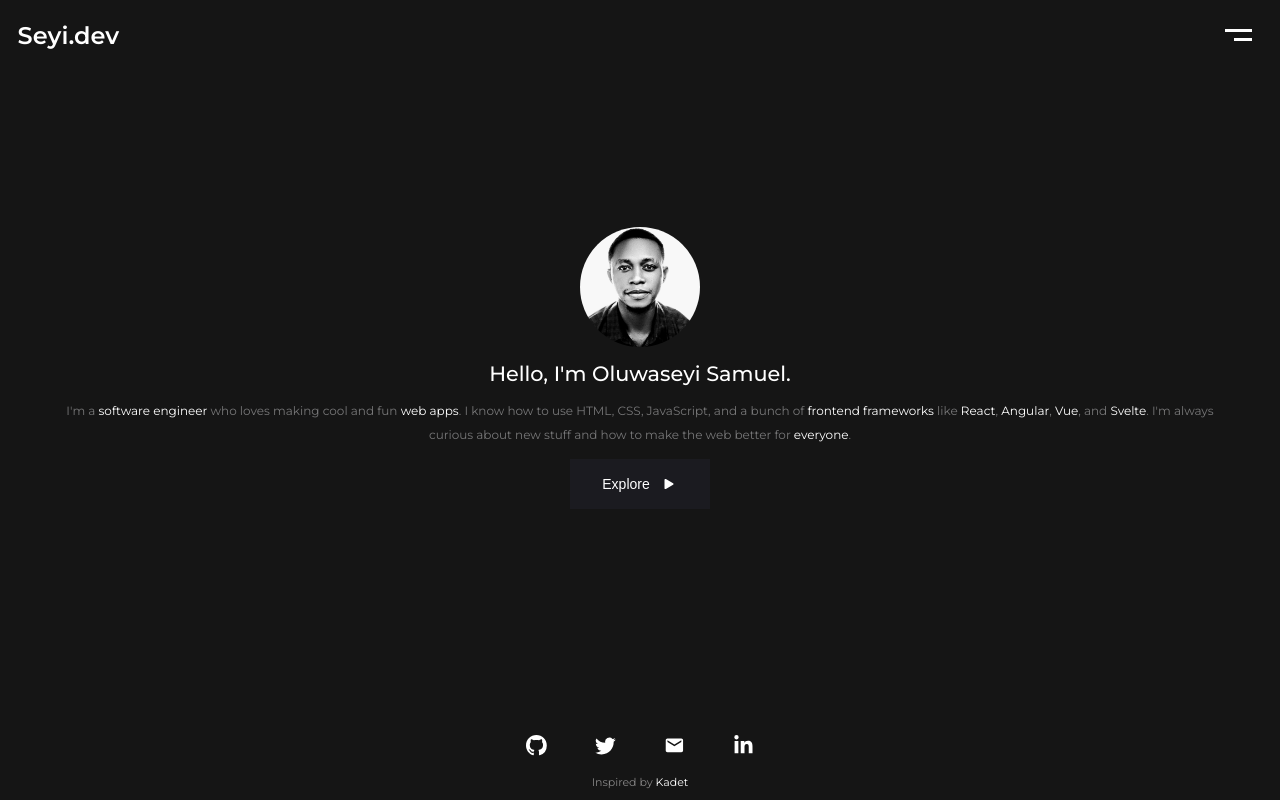
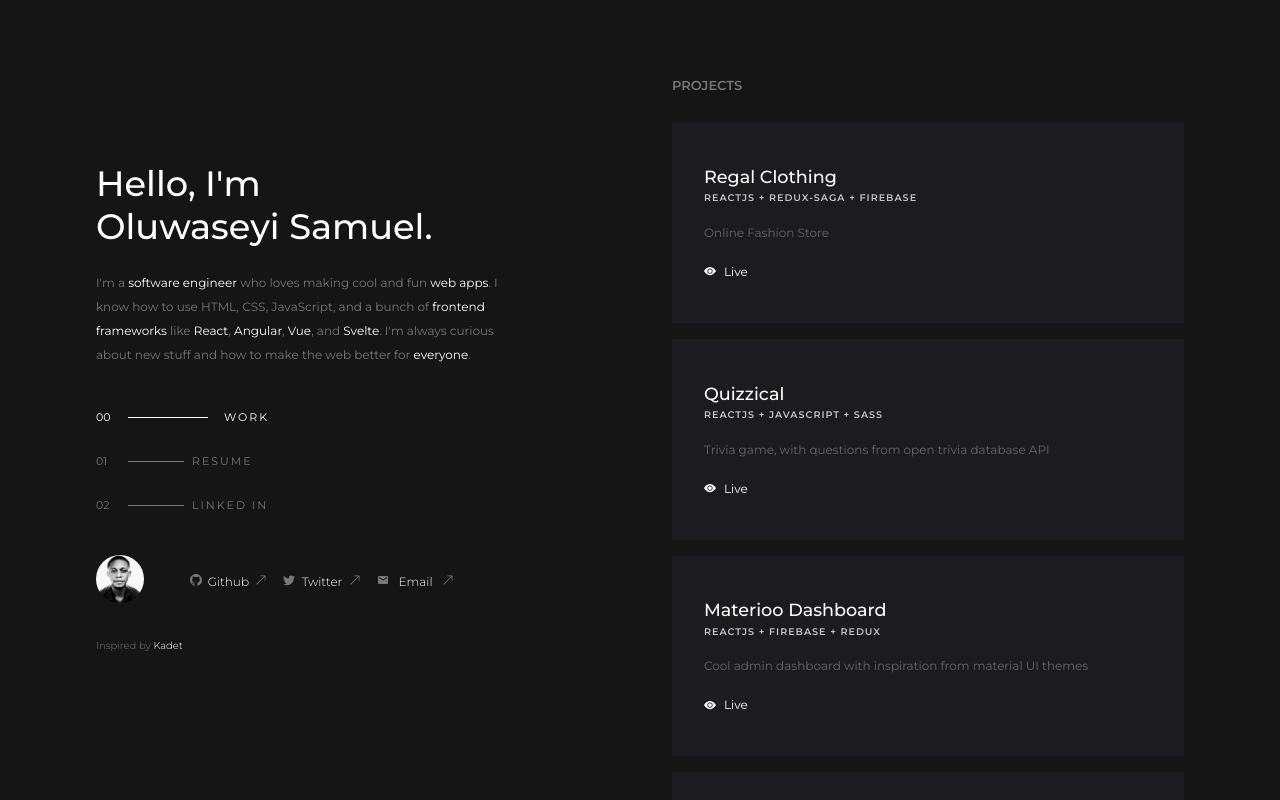
Before and after one commit to Seyi-dev1/Portfolio, a Next.js app: page / in a window 1280 px wide. Shown: the top 800 px of the page. Built offline with nearby package versions, Linux system fonts and the light colour scheme.

Commit message:
solving screen zoom issue

```diff
--- a/app/components/bio/Bio.jsx
+++ b/app/components/bio/Bio.jsx
@@ -28,7 +28,7 @@ const Bio = () => {
 
       return false;
     }
-    width > 1200 &&
+    width > 1100 &&
       document.querySelector("#bio").addEventListener("wheel", preventScroll, {
         passive: false,
       });
--- a/app/components/bio/bio.module.scss
+++ b/app/components/bio/bio.module.scss
@@ -3,23 +3,19 @@
   position: sticky;
   top: 0;
   overflow: hidden;
-  @media screen and (max-width: 1200px) {
-    justify-self: center;
-    position: unset;
-  }
   .container {
     display: grid;
     .static {
       height: 100vh;
       display: grid;
       align-content: center;
-      @media screen and (max-width: 1200px) {
-        height: auto;
-      }
+      align-items: center;
+
       .staticContent {
         .greeting {
-          margin-top: 4rem;
-          @media screen and (max-width: 1200px) {
+          // margin-top: 4rem;
+          font-size: 2.2rem;
+          @media screen and (max-width: 1100px) {
             text-align: center;
             font-size: 2rem;
           }
@@ -28,11 +24,12 @@
           color: #777778;
           line-height: 2;
           font-weight: 400;
-          width: 70%;
-          @media screen and (max-width: 1200px) {
+          width: 80%;
+          font-size: 12px;
+          @media screen and (max-width: 1100px) {
             width: 100%;
             text-align: center;
-            font-size: 15px;
+            font-size: 10px;
           }
           span {
             color: #fff;
@@ -41,17 +38,19 @@
         .list {
           display: grid;
           margin-top: 2rem;
+          gap: 0.5rem;
           a {
             text-decoration: none;
+            width: fit-content;
           }
           .listItem {
             display: grid;
             align-items: center;
             width: fit-content;
-            grid-template-columns: 1rem 6rem 7rem;
-            gap: 2rem;
+            grid-template-columns: 1rem 5rem 7rem;
+            gap: 1rem;
             color: #777778;
-            @media screen and (max-width: 1200px) {
+            @media screen and (max-width: 1100px) {
               display: none;
             }
             cursor: pointer;
@@ -76,16 +75,19 @@
               }
             }
             .line {
-              height: 1px;
+              height: 0.5px;
               background-color: #777778;
-              width: 50%;
+              width: 70%;
               transition: width 0.5s ease-in-out;
             }
             .text {
               letter-spacing: 2px;
-              transform: translateX(-3.5rem);
+              transform: translateX(-2rem);
               transition: transform 0.5s ease-in-out;
-              font-size: 14px;
+              font-size: 11px;
+            }
+            p {
+              font-size: 11px;
             }
           }
         }
@@ -105,11 +107,11 @@
             width: 100%;
           }
           img {
-            width: 4rem;
-            height: 4rem;
+            width: 3rem;
+            height: 3rem;
             object-fit: cover;
             border-radius: 50%;
-            @media screen and (max-width: 1200px) {
+            @media screen and (max-width: 1100px) {
               position: absolute;
               left: 50%;
               top: -1rem;
@@ -121,10 +123,11 @@
           .socialLink {
             display: grid;
             grid-template-columns: repeat(3, 1fr);
+            gap: 5px;
             align-content: center;
 
             .image {
-              @media screen and (max-width: 1200px) {
+              @media screen and (max-width: 1100px) {
                 position: absolute;
                 left: 50%;
               }
@@ -132,16 +135,25 @@
 
             .icon {
               color: #777778;
+              font-size: 12px;
             }
 
             .arrowUp {
               justify-self: end;
+              font-size: 12px;
+            }
+
+            span {
+              font-size: 12px;
+              font-weight: 300;
             }
           }
         }
         .inspo {
-          font-size: 14px;
+          font-size: 10px;
           color: #777778;
+          font-weight: 300;
+          margin-top: 2rem;
           a {
             text-decoration: none;
             span {
--- a/app/components/footer/footer.module.scss
+++ b/app/components/footer/footer.module.scss
@@ -1,6 +1,6 @@
 .footer {
   display: none;
-  @media screen and (max-width: 1300px) {
+  @media screen and (max-width: 1100px) {
     display: grid;
   }
 
--- a/app/components/work/card.module.scss
+++ b/app/components/work/card.module.scss
@@ -6,7 +6,7 @@
   .title {
     color: #fff;
     h1 {
-      font-size: 1.7rem;
+      font-size: 1.5rem;
       @media screen and (max-width: 1300px) {
         font-size: 1.1rem;
       }
@@ -15,7 +15,7 @@
   .stack {
     color: #c5c5c8;
     font-weight: 600;
-    font-size: 0.8rem;
+    font-size: 0.6rem;
     margin-top: -1rem;
     letter-spacing: 1px;
     @media screen and (max-width: 1300px) {
@@ -24,8 +24,9 @@
   }
   .description {
     color: #666669;
+    font-size: 12px;
     @media screen and (max-width: 1300px) {
-      font-size: 13px;
+      font-size: 12px;
     }
   }
   .btn {
@@ -39,8 +40,9 @@
         cursor: pointer;
         width: fit-content;
         color: #fff;
+        font-size: 12px;
         @media screen and (max-width: 1300px) {
-          font-size: 14px;
+          font-size: 12px;
         }
       }
     }
--- a/app/components/work/data.js
+++ b/app/components/work/data.js
@@ -1,4 +1,18 @@
 export const data = [
+  {
+    title: "Regal Clothing",
+    stack: "REACTJS + REDUX-SAGA + FIREBASE",
+    description: "Online Fashion Store",
+    id: 3,
+    link: "https://crown-clothing-mu.vercel.app/",
+  },
+  {
+    title: "Quizzical",
+    stack: "REACTJS + JAVASCRIPT + SASS",
+    description: "Trivia game, with questions from open trivia database API",
+    id: 2,
+    link: "https://quzzical-nine.vercel.app/",
+  },
   {
     title: "Materioo Dashboard",
     stack: "REACTJS + FIREBASE + REDUX",
@@ -8,20 +22,6 @@ export const data = [
     link: "https://dashboard-nine-ivory.vercel.app/signin",
   },
   {
-    title: "Quizzical",
-    stack: "REACTJS + JAVASCRIPT + SASS",
-    description: "Trivia game, with questions from open trivia database API",
-    id: 2,
-    link: "https://quzzical-nine.vercel.app/",
-  },
-  {
-    title: "Crown Clothing",
-    stack: "REACTJS + REDUX-SAGA + FIREBASE",
-    description: "Online Fashion Store",
-    id: 3,
-    link: "https://crown-clothing-five.vercel.app/",
-  },
-  {
     title: "Movies",
     stack: "NEXTJS + GSAP + SCSS",
     description: "Website for checking out and streaming the latest Movies",
--- a/app/globals.module.scss
+++ b/app/globals.module.scss
@@ -2,7 +2,7 @@
   background-color: #151515;
   padding: 0;
   margin: 0;
-  // box-sizing: border-box;
+  box-sizing: border-box;
   display: grid;
   height: 90vh;
   overflow-x: hidden;
@@ -14,7 +14,7 @@
     position: absolute;
     bottom: 2.5rem;
     width: 100%;
-    @media screen and (max-width: 1300px) {
+    @media screen and (max-width: 1100px) {
       gap: 3rem;
       display: flex;
     }
@@ -24,7 +24,7 @@
         color: #fff;
         font-size: 1.8rem;
         cursor: pointer;
-        @media screen and (max-width: 1300px) {
+        @media screen and (max-width: 1100px) {
           font-size: 1.3rem;
         }
       }
@@ -39,7 +39,7 @@
     display: none;
     justify-content: center;
     width: 100%;
-    @media screen and (max-width: 1300px) {
+    @media screen and (max-width: 1100px) {
       display: flex;
     }
 
@@ -59,11 +59,11 @@
   display: grid;
   // height: 100vh;
   align-self: center;
-  padding: 0rem 8rem;
+  padding: 0rem 6rem;
   grid-template-columns: repeat(2, 1fr);
   gap: 4rem;
   color: #fff;
-  @media screen and (max-width: 1300px) {
+  @media screen and (max-width: 1100px) {
     padding: 0rem 3rem;
     grid-template-columns: 1fr;
   }
@@ -180,7 +180,7 @@
   //   }
   // }
   .bio {
-    @media screen and (max-width: 1300px) {
+    @media screen and (max-width: 1100px) {
       display: none;
     }
   }
--- a/app/page.module.scss
+++ b/app/page.module.scss
@@ -5,7 +5,7 @@
   margin-bottom: 3rem;
 
   .work {
-    @media screen and (max-width: 1300px) {
+    @media screen and (max-width: 1100px) {
       display: none;
     }
   }
@@ -13,7 +13,7 @@
   .responsiveBio {
     display: none;
 
-    @media screen and (max-width: 1300px) {
+    @media screen and (max-width: 1100px) {
       display: block;
     }
   }
```
Also changed, not shown: app/components/navbar/navbar.scss (+6 -6 lines).
